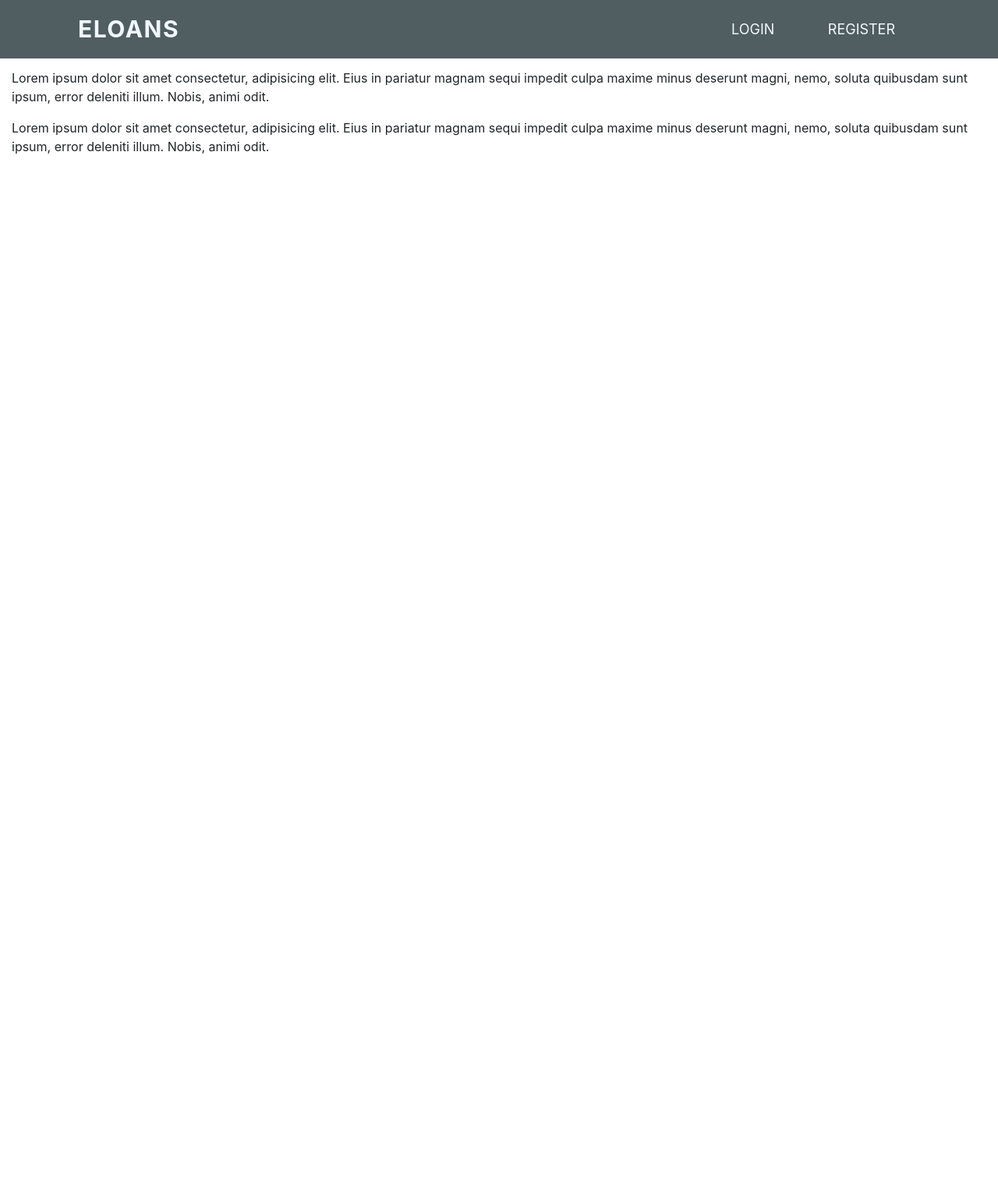
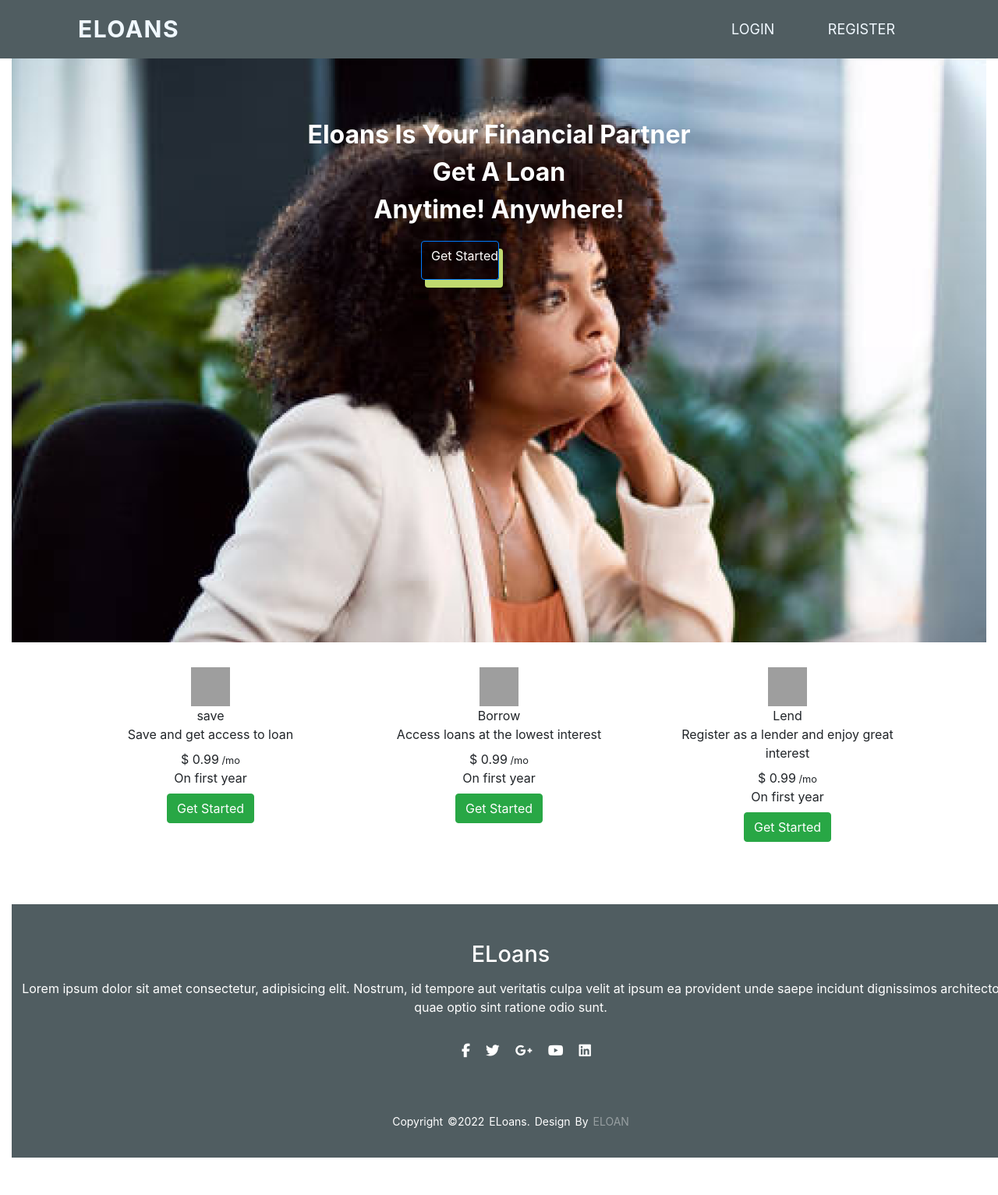
Before and after one commit to BrianMwevi/eLoan, a Django app: page / in a window 1280 px wide. Shown: the whole page at 78% size. Before the commit the page ends 198 px from the top, so only its background shows below. Run offline with Django 4.2, Linux system fonts and the light colour scheme; some libraries are stand-ins or nearby versions; grey boxes are pictures that could not be loaded.

```diff
--- a/loan/static/css/home.css
+++ b/loan/static/css/home.css
@@ -0,0 +1,33 @@
+.image{
+    background-image: url(../images/home.png);
+    height:100vh;
+    width:100%;
+    padding:10%;
+}
+
+.image p{
+    font-weight: bold;
+    font-size: 32px;
+    color: white;
+    text-align: center;
+}
+#getbtn:hover{
+   /* background-color:grey; */
+   transform: scale(1.2) ;
+   transition: 0.3s ease-in-out;
+
+}
+
+#getbtn{
+   height:50px;
+   width:100px;
+   background: transparent;
+  box-shadow:5px 10px #c0d96f;
+   text-align: center;
+   margin-left: 40%;
+}
+
+.cardcont{
+    display: flex;
+    height: 40vh;
+}
--- a/loan/templates/main/base.html
+++ b/loan/templates/main/base.html
@@ -40,6 +40,7 @@
 
 {%block content%}
 {%endblock%}
+    {% include 'main/footer.html'%}
 
 </div>
 <br><br>
--- a/loan/templates/main/home.html
+++ b/loan/templates/main/home.html
@@ -4,23 +4,79 @@
 {% endblock %} {% block content%}
 
 <div class="home">
-  <p>
-    Lorem ipsum dolor, sit amet consectetur adipisicing elit. Fugiat eum,
-    possimus quisquam earum distinctio et totam nemo minima harum iure suscipit
-    odit architecto ipsam debitis necessitatibus dignissimos? Vitae, qui velit?
-  </p>
+  <div class="image">
+<p>Eloans Is Your Financial Partner <br> Get A Loan <br> Anytime! Anywhere!</p>
+<div class="btn btn-primary" id="getbtn">Get Started</div>
+  </div>
 
-  <p>
-    Lorem ipsum dolor sit amet consectetur, adipisicing elit. Eius in pariatur
-    magnam sequi impedit culpa maxime minus deserunt magni, nemo, soluta
-    quibusdam sunt ipsum, error deleniti illum. Nobis, animi odit.
-  </p>
+  <!-- <div class="about"></div> -->
 
-    <p>
-    Lorem ipsum dolor sit amet consectetur, adipisicing elit. Eius in pariatur
-    magnam sequi impedit culpa maxime minus deserunt magni, nemo, soluta
-    quibusdam sunt ipsum, error deleniti illum. Nobis, animi odit.
-  </p>
+  <div class="cards">
+    <div class="container mt-3 cardcont">
+      <div class="col-md-4">
+        <div class="card2 p-2 py-3">
+          <div class="text-center d-flex flex-column align-items-center">
+            <div>
+              <img
+                src="https://i.imgur.com/YzEqP6e.png"
+                height="50px"
+                width="50px"
+              />
+            </div>
+            <span class="stellar">save </span>
+            <span class="hosting">Save and get access to loan</span>
+            <span class="price mt-2"
+              >$ 0.99<span class="small"> /mo</span></span
+            >
+            <span class="year">On first year</span>
+            <button class="btn btn-success mt-2">Get Started</button>
+          </div>
+        </div>
+      </div>
+      <div class="col-md-4">
+        <div class="card2 p-2 py-3">
+          <div class="text-center d-flex flex-column align-items-center">
+            <div>
+              <img
+                src="https://i.imgur.com/f4B2c2B.png"
+                height="50px"
+                width="50px"
+              />
+            </div>
+            <span class="stellar">Borrow</span>
+            <span class="hosting">Access loans at the lowest interest</span>
+            <span class="price mt-2"
+              >$ 0.99<span class="small"> /mo</span></span
+            >
+            <span class="year">On first year</span>
+            <button class="btn btn-success mt-2">Get Started</button>
+          </div>
+        </div>
+      </div>
+      <div class="col-md-4">
+        <div class="card2 p-2 py-3">
+          <div class="text-center d-flex flex-column align-items-center">
+            <div>
+              <img
+                src=" https://i.imgur.com/C4CUnKG.png"
+                height="50px"
+                width="50px"
+              />
+            </div>
+            <span class="stellar">Lend</span>
+            <span class="hosting"
+              >Register as a lender and enjoy great interest
+            </span>
+            <span class="price mt-2"
+              >$ 0.99<span class="small"> /mo</span></span
+            >
+            <span class="year">On first year</span>
+            <button class="btn btn-success mt-2">Get Started</button>
+          </div>
+        </div>
+      </div>
+    </div>
+  </div>
 </div>
 
 {%endblock%}
```
Also changed, not shown: eloan/settings.py (+2 -12 lines), loan/static/css/faqs.css (+17 -9 lines), loan/templates/main/faqs.html (+5 -2 lines), loan/static/images/home.png (added).
